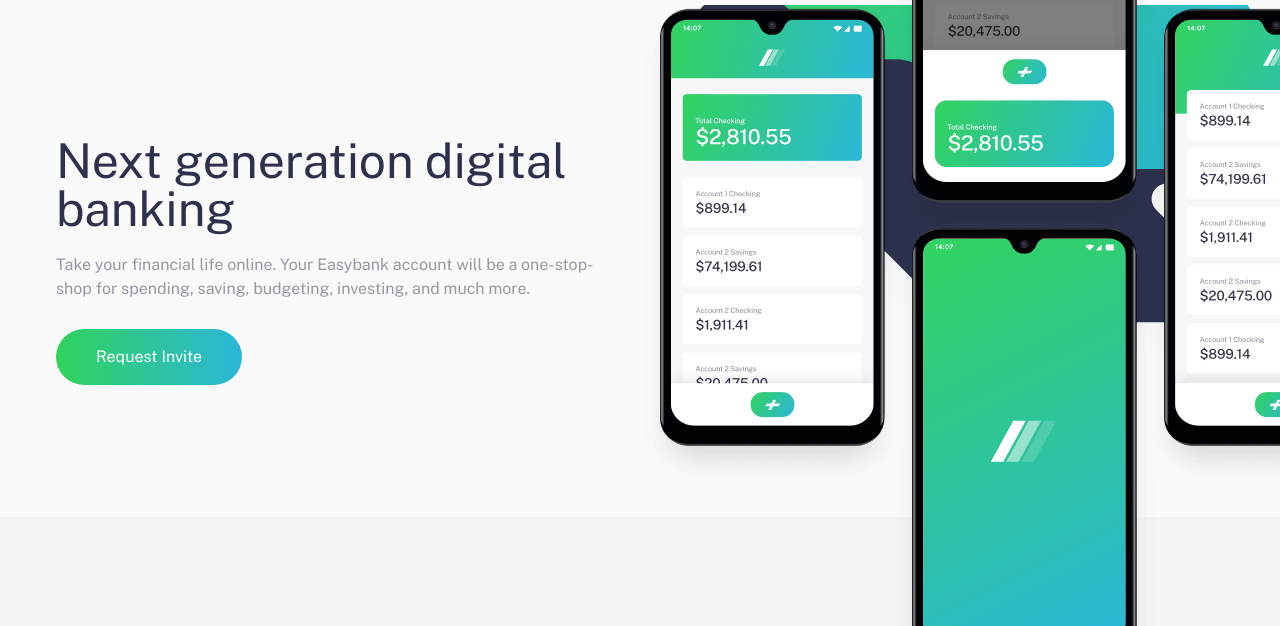
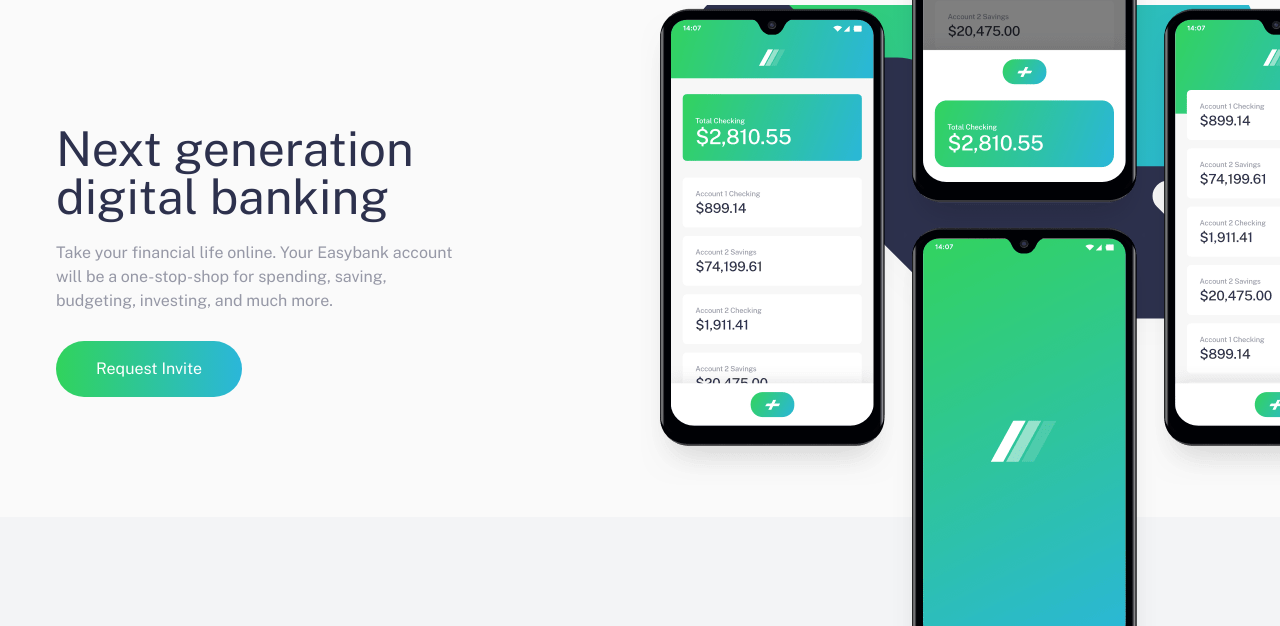
Before and after one commit to franklynxchill/easybank-landing-page, a website: page index.html in a window 1280 px wide. Shown: the part 107-733 px from the top of the page. Drawn offline with Linux system fonts and the light colour scheme.

Commit message:
updated commit

```diff
--- a/index.html
+++ b/index.html
@@ -55,7 +55,7 @@
     <section class="relative pb-10 md:pb-0 md:pt-28">
       <div class="flex flex-col gap-y-12 md:flex-row-reverse md:items-center">
         <!-- image bg -->
-        <div class="bg-introMobile bg-no-repeat bg-cover h-[26rem] md:bg-introDesktop md:bg-cover md:w-[47rem] md:h-[32rem] md:bg-[right_-10rem]">
+        <div class="bg-introMobile bg-no-repeat bg-cover h-[26rem] md:bg-introDesktop md:bg-cover flex-1 md:h-[32rem] md:bg-[right_-10rem]">
           <!-- image -->
           <div class="absolute top-[-5rem] md:top-[-8rem] md:right-[-8rem]">
             <img src="/assets/images/image-mockups.png" alt="">
@@ -63,9 +63,9 @@
         </div>
 
         <!-- text -->
-        <div class="text-center px-5 md:text-left md:pl-14 md:w-[47rem]">
-          <h1 class="text-4xl leading-[2.5rem] text-darkBlue md:text-5xl">Next generation digital banking</h1>
-          <p class="text-base mt-5 text-grayishBlue md:text-[1rem]">
+        <div class="text-center px-5 md:text-left md:pl-14 flex-1">
+          <h1 class="text-4xl leading-[2.5rem] text-darkBlue md:text-5xl md:w-[30rem]">Next generation digital banking</h1>
+          <p class="text-base mt-5 text-grayishBlue md:text-[1rem] md:w-[25rem]">
             Take your financial life online. Your Easybank account will be a one-stop-shop for spending, saving, budgeting, investing, and much more.
           </p>
           <button class="btn mt-7">Request Invite</button>
```
Also changed, not shown: dist/style.css.
